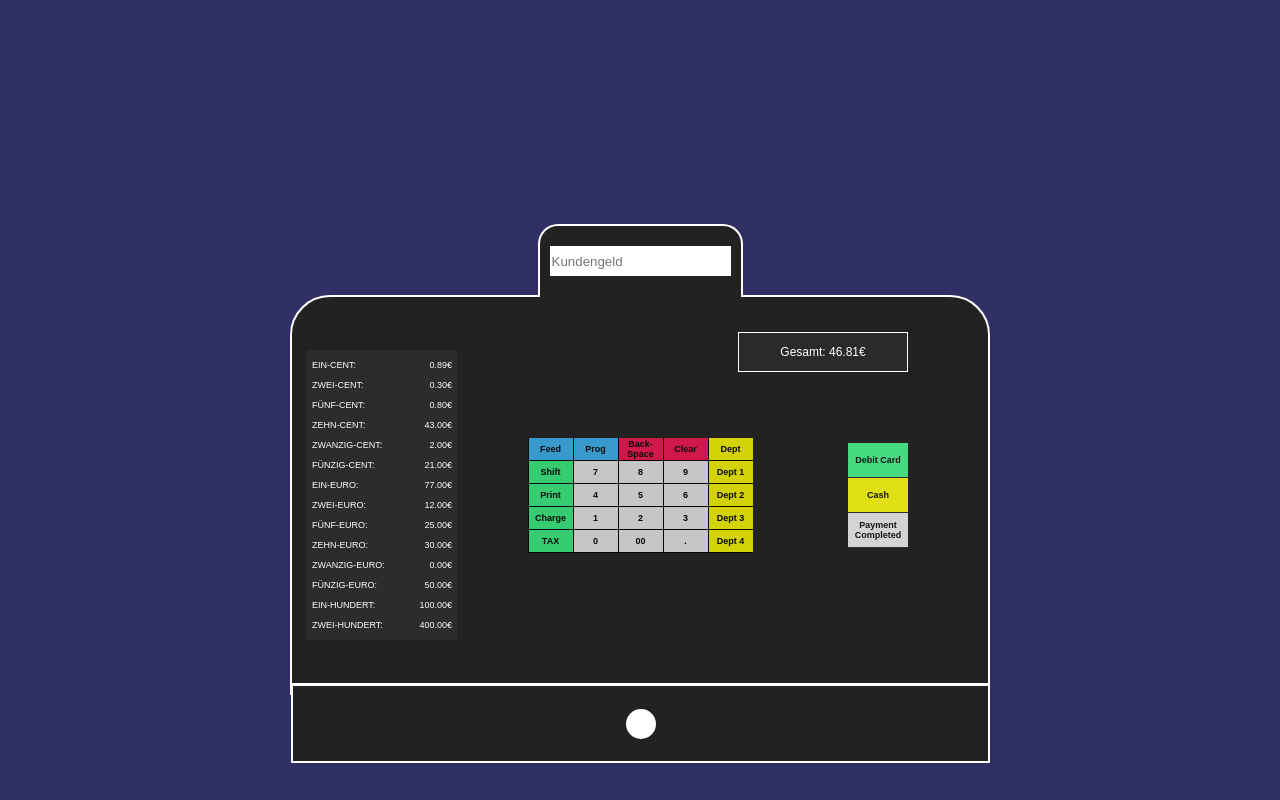
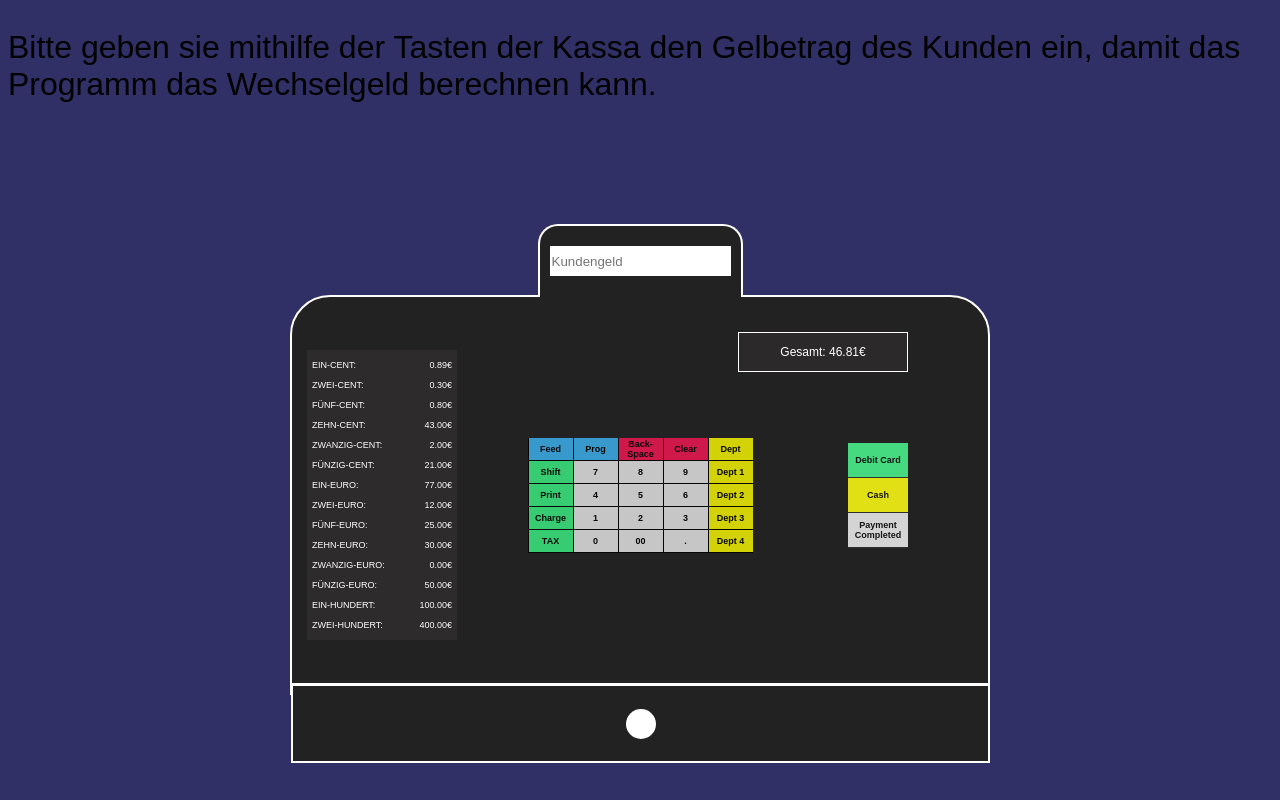
Before and after one commit to JakobHoerl/CashRegister, a plain HTML site: page index.html in a window 1280 px wide. Drawn offline with Linux system fonts and the light colour scheme.

Commit message:
Update index.html

```diff
--- a/index.html
+++ b/index.html
@@ -7,6 +7,11 @@
     <link href="cash.css" rel="stylesheet" />
   </head>
   <body>
+    <div class="instruction-container">
+      <h1 class="instructions">
+        Bitte geben sie mithilfe der Tasten der Kassa den Gelbetrag des Kunden
+        ein, damit das Programm das Wechselgeld berechnen kann.
+      </h1>
     <div class="cash-box">
       <label for="cash" class="input">
         <input id="cash" value="" placeholder="Kundengeld" readonly />
```
